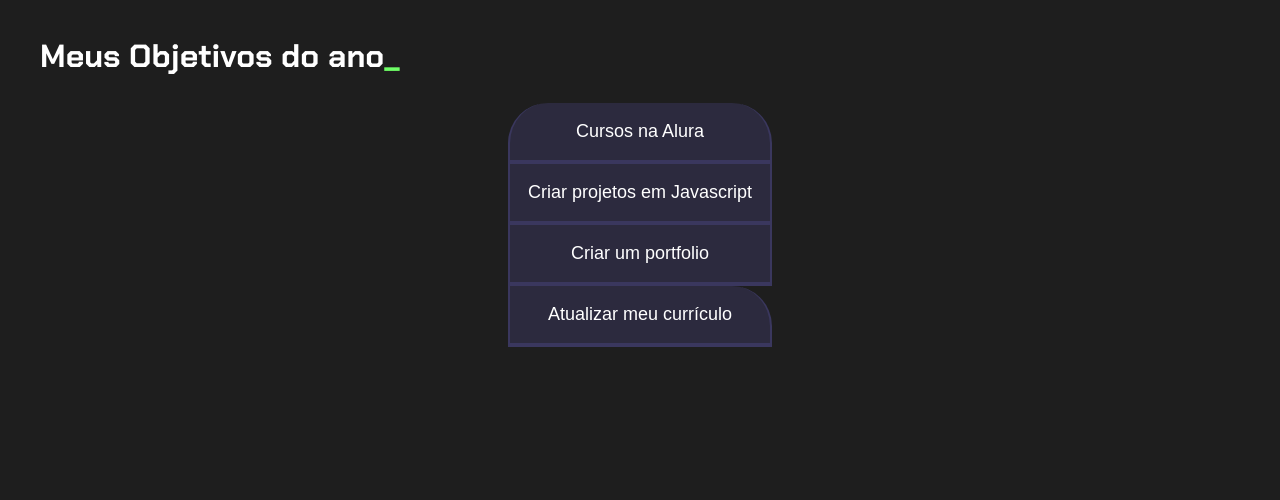
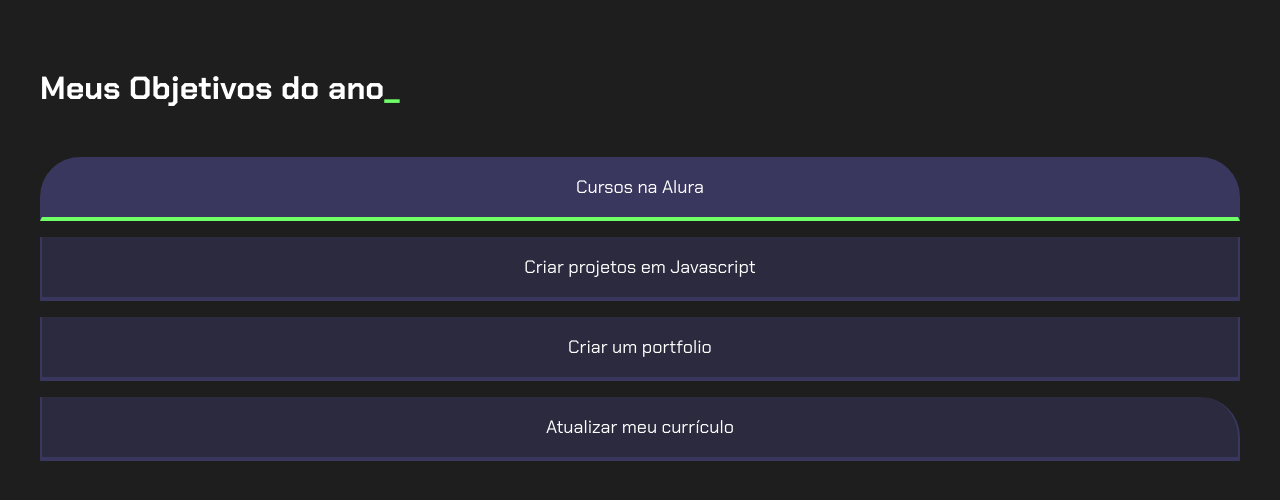
Before and after one commit to felipenievola/aula-01, a plain HTML site: page index.html in a window 1280 px wide. Both pictures are taken after a click on the button "Cursos na Alura". Drawn offline with Linux system fonts and the light colour scheme.

```diff
--- a/index.html
+++ b/index.html
@@ -11,11 +11,12 @@
     <section class="conteudo-principal">
       <h2 class="titulo-principal">Meus Objetivos do ano<span>_</span></h2>
       <div class="botoes">
-        <button class="botao">Cursos na Alura</button>
+        <button class="botao ativo">Cursos na Alura</button>
         <button class="botao">Criar projetos em Javascript</button>
         <button class="botao">Criar um portfolio</button>
         <button class="botao">Atualizar meu currículo</button>
       </div>
     </section>
+    <script src="main.js"></script>
   </body>
 </html>
--- a/main.js
+++ b/main.js
@@ -0,0 +1,11 @@
+const botoes = document.querySelectorAll(".botao");
+
+for (let i = 0; i < botoes.length; i++) {
+  botoes[i].onclick = function () {
+    for (let j = 0; j < botoes.length; j++) {
+      botoes[j].classList.remove("ativo");
+    }
+
+    botoes[i].classList.add("ativo");
+  };
+}
--- a/style.css
+++ b/style.css
@@ -36,7 +36,7 @@ body {
 }
 
 .botao {
-  font-family: "Crakra Petch", sans-serif;
+  font-family: "Chakra Petch", sans-serif;
   background-color: var(--botao-inativo);
   color: var(--branco);
   display: flex;
@@ -57,11 +57,32 @@ body {
 
 .botoes {
   display: block;
+  width: 100%;
+  gap: 1rem;
+  margin-top: 2rem;
 }
+
 @media screen and (min-width: 768px) {
-  /* Código omitido */
-
-  .botao:last-child {
-    border-radius: 0 40px 0 0;
+  .botoes {
+    display: flex;
+    flex-wrap: wrap;
+    justify-content: center;
   }
 }
+
+.botao:last-child {
+  border-radius: 0 40px 0 0;
+}
+
+.ativo {
+  background-color: var(--botao-ativo);
+  border-bottom: 4px solid var(--verde);
+}
+
+.conteudo-principal {
+  padding: 2rem 1rem;
+}
+
+.titulo-principal {
+  margin-bottom: 1rem;
+}
```
Also changed, not shown: 1 other file.
